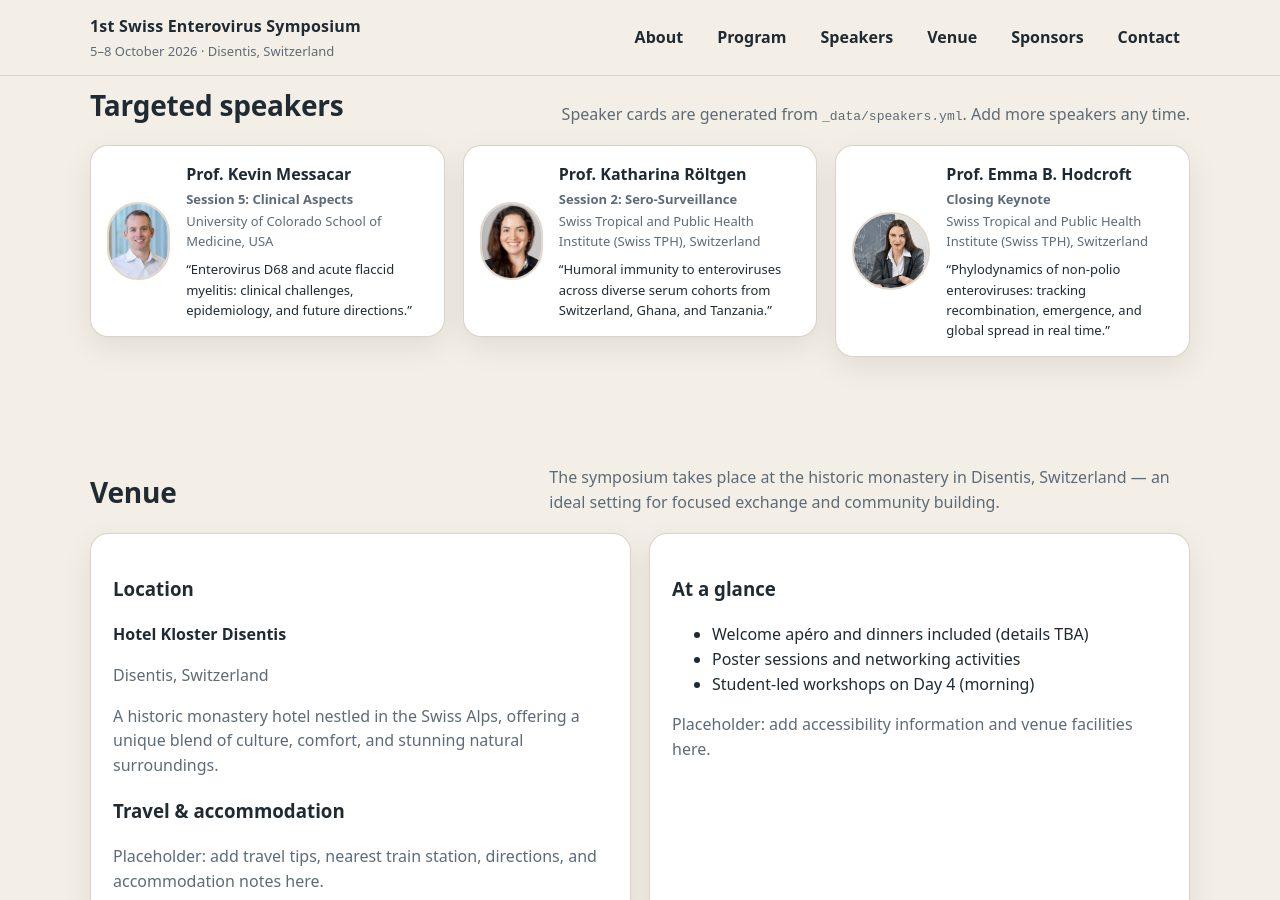
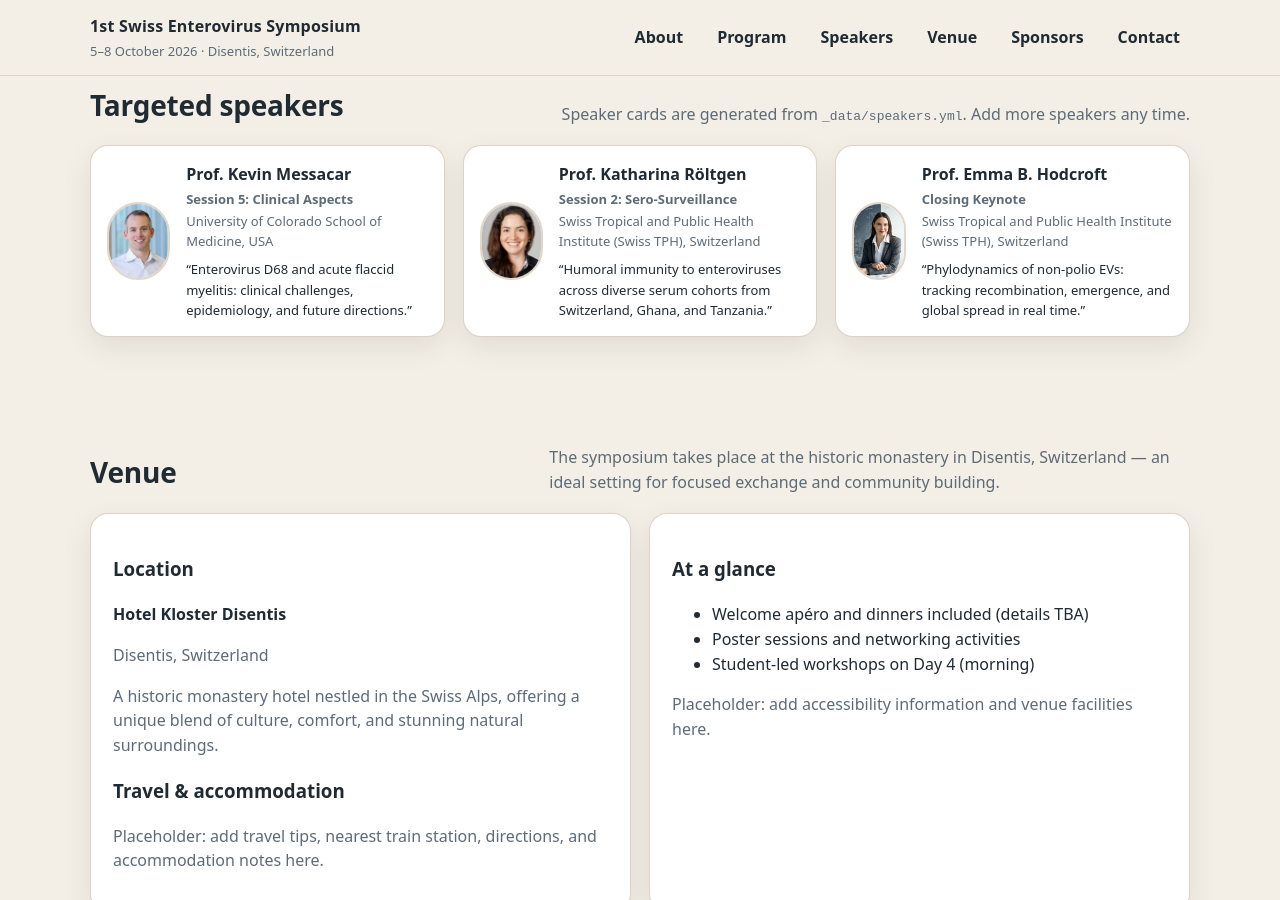
Before and after one commit to hodcroftlab/ses2026, a Jekyll site: the page built from index.md, in a window 1280 px wide and 900 px high, scrolled down 1979 px. Built offline with Jekyll 4.4.1, drawn with Linux system fonts in a browser that asks for light colours.

Commit message:
Shorten talk title for Emma and replace speaker image

```diff
--- a/_data/speakers.yml
+++ b/_data/speakers.yml
@@ -61,5 +61,5 @@
   name: "Prof. Emma B. Hodcroft"
   role: "Closing Keynote"
   affiliation: "Swiss Tropical and Public Health Institute (Swiss TPH), Switzerland"
-  talk_title: "Phylodynamics of non-polio enteroviruses: tracking recombination, emergence, and global spread in real time."
+  talk_title: "Phylodynamics of non-polio EVs: tracking recombination, emergence, and global spread in real time."
   photo: "/assets/img/speakers/emma-hodcroft.jpg"
```
Also changed, not shown: assets/img/speakers/emma-hodcroft.jpg.
